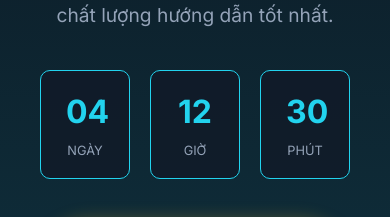
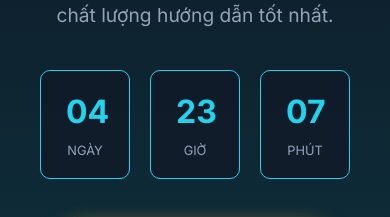
Before and after one commit to TonyTran99/Workshop-Quy-Nh-n, a Next.js app: page / in a window 390 px wide. Shown: the part 9890-10107 px from the top of the page. Built offline with nearby package versions, Linux system fonts and the light colour scheme.

Commit message:
Add responsive and static countdown timer components

```diff
--- a/src/app/page.tsx
+++ b/src/app/page.tsx
@@ -1,5 +1,7 @@
 import React from 'react';
 import Head from 'next/head';
+import Countdown from '../components/Countdown';
+
 
 export default function Home() {
   const zaloLink = "https://zalo.me/g/vb1adixzhd7gmo4lkhhj";
@@ -164,21 +166,7 @@ export default function Home() {
           <h2>Cơ Hội Chỉ Dành Cho <span className="text-gold">20 Người Nhanh Nhất</span></h2>
           <p>Tham gia buổi workshop Offline đặc biệt này để được chúng tôi cầm tay chỉ việc. Số lượng chỗ ngồi vô cùng có hạn để đảm bảo chất lượng hướng dẫn tốt nhất.</p>
 
-          <div className="countdown">
-            {/* Lên lịch đếm ngược tĩnh mô phỏng */}
-            <div className="time-box">
-              <span className="num" id="day">04</span>
-              <span className="text">Ngày</span>
-            </div>
-            <div className="time-box">
-              <span className="num" id="hour">12</span>
-              <span className="text">Giờ</span>
-            </div>
-            <div className="time-box">
-              <span className="num" id="minute">30</span>
-              <span className="text">Phút</span>
-            </div>
-          </div>
+          <Countdown />
 
           <a href={zaloLink} target="_blank" rel="noopener noreferrer" className="btn-primary" style={{ padding: '20px 40px', fontSize: '1.2rem' }}>
             VÀO NHÓM ZALO ĐĂNG KÝ NGAY
--- /dev/null
+++ b/src/components/Countdown.tsx
@@ -0,0 +1,57 @@
+"use client";
+
+import React, { useState, useEffect } from 'react';
+
+export default function Countdown() {
+  const [timeLeft, setTimeLeft] = useState<{ days: string; hours: string; minutes: string }>({
+    days: "00",
+    hours: "00",
+    minutes: "00"
+  });
+
+  useEffect(() => {
+    // 08:30 Ngày 25/04/2026
+    const targetDate = new Date("2026-04-25T08:30:00").getTime();
+
+    const updateCountdown = () => {
+      const now = new Date().getTime();
+      const distance = targetDate - now;
+
+      if (distance < 0) {
+        setTimeLeft({ days: "00", hours: "00", minutes: "00" });
+        return;
+      }
+
+      const days = Math.floor(distance / (1000 * 60 * 60 * 24));
+      const hours = Math.floor((distance % (1000 * 60 * 60 * 24)) / (1000 * 60 * 60));
+      const minutes = Math.floor((distance % (1000 * 60 * 60)) / (1000 * 60));
+
+      setTimeLeft({
+        days: days.toString().padStart(2, '0'),
+        hours: hours.toString().padStart(2, '0'),
+        minutes: minutes.toString().padStart(2, '0')
+      });
+    };
+
+    updateCountdown();
+    const interval = setInterval(updateCountdown, 1000);
+    return () => clearInterval(interval);
+  }, []);
+
+  return (
+    <div className="countdown">
+      <div className="time-box">
+        <span className="num">{timeLeft.days}</span>
+        <span className="text">Ngày</span>
+      </div>
+      <div className="time-box">
+        <span className="num">{timeLeft.hours}</span>
+        <span className="text">Giờ</span>
+      </div>
+      <div className="time-box">
+        <span className="num">{timeLeft.minutes}</span>
+        <span className="text">Phút</span>
+      </div>
+    </div>
+  );
+}
```
Also changed, not shown: preview.html (+26 -0 lines).
